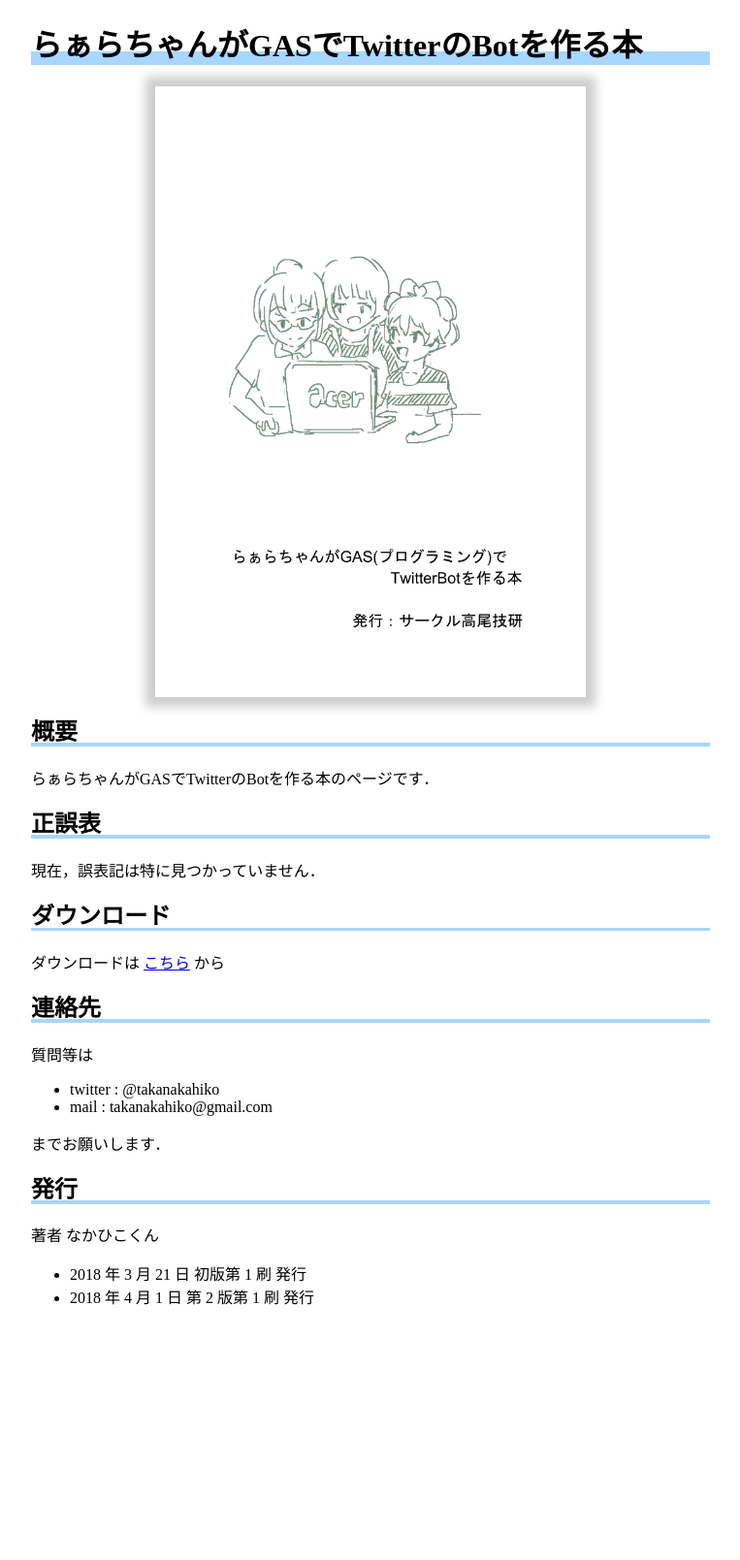
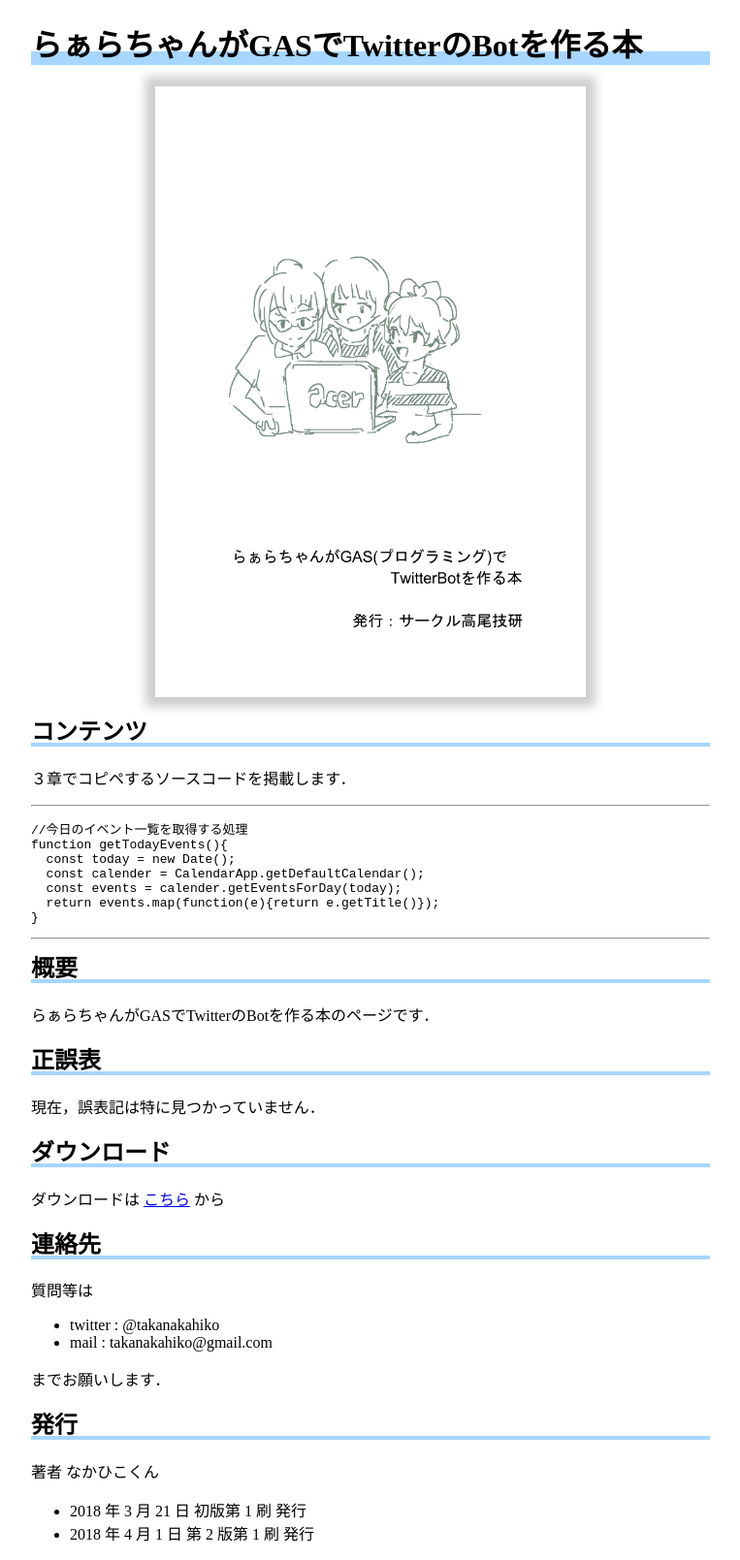
Before and after one commit to takao-giken/booKlaala_gas_twitterbot_book, a Jekyll site: the page built from index.md, in a window 1280 px wide. Shown: the whole page at 97% size, without its empty margins (258-1021 px from the left). Built offline with Jekyll 4.4.1, drawn with Linux system fonts in a browser that asks for light colours; before the commit the page ends 1365 px from its top, so only the background shows below that.

Commit message:
add code example

````diff
--- a/index.md
+++ b/index.md
@@ -6,6 +6,24 @@
 # らぁらちゃんがGASでTwitterのBotを作る本
 
 ![]({{site.github.url}}/assets/hyoshi.png)
+
+## コンテンツ
+
+３章でコピペするソースコードを掲載します．
+
+-----
+
+```javascript
+//今日のイベント一覧を取得する処理
+function getTodayEvents(){
+  const today = new Date();
+  const calender = CalendarApp.getDefaultCalendar();
+  const events = calender.getEventsForDay(today);
+  return events.map(function(e){return e.getTitle()});
+}
+```
+
+-----
 
 ## 概要
 
````
Also changed, not shown: 1 other file.
